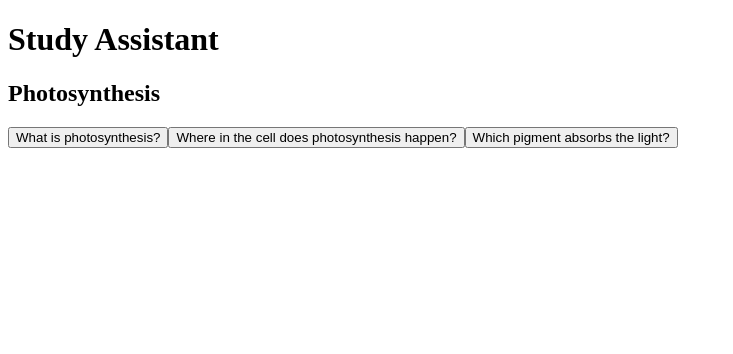
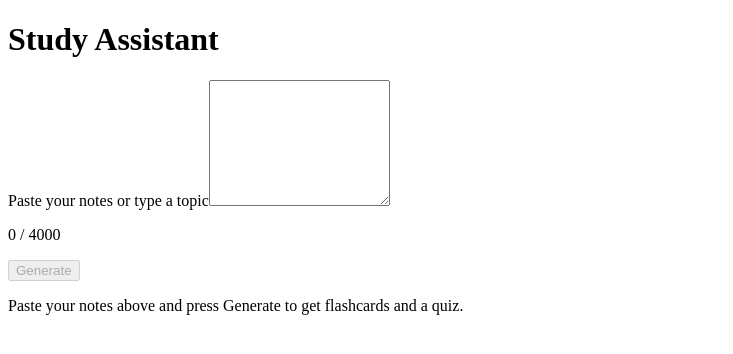
Before and after one commit to RishitheB0T/study-assistant, a React (Vite) app: page / in a window 1280 px wide. Shown: the top 354 px of the page, without its empty margins (0-733 px from the left). Built offline with nearby package versions, Linux system fonts and the light colour scheme.

Commit message:
feat: add TopicForm with character limit and empty state

```diff
--- a/src/App.jsx
+++ b/src/App.jsx
@@ -1,14 +1,29 @@
+import { useState } from 'react'
 import Flashcard from './components/Flashcard.jsx'
+import TopicForm from './components/TopicForm.jsx'
 import { sampleSet } from './lib/sampleSet.js'
 
 function App() {
-  // Calculated from the set each time, so it never needs its own state.
-  const flashcards = sampleSet.items.filter((item) => item.type === 'flashcard')
+  // null means "nothing generated yet", which is the empty state.
+  const [studySet, setStudySet] = useState(null)
+
+  // Fake for now: every topic gives the sample set. Step 1.4 calls the AI here.
+  function handleGenerate() {
+    setStudySet(sampleSet)
+  }
+
+  const flashcards =
+    studySet === null ? [] : studySet.items.filter((item) => item.type === 'flashcard')
 
   return (
     <main>
       <h1>Study Assistant</h1>
-      <h2>{sampleSet.title}</h2>
+      <TopicForm onGenerate={handleGenerate} />
+      {studySet === null ? (
+        <p>Paste your notes above and press Generate to get flashcards and a quiz.</p>
+      ) : (
+        <h2>{studySet.title}</h2>
+      )}
       {flashcards.map((card) => (
         <Flashcard key={card.id} card={card} />
       ))}
--- /dev/null
+++ b/src/components/TopicForm.jsx
@@ -0,0 +1,36 @@
+import { useState } from 'react'
+
+const MAX_LENGTH = 4000
+
+// The free-form text box. It only collects text; App decides what to do with it.
+function TopicForm({ onGenerate }) {
+  const [text, setText] = useState('')
+  const isEmpty = text.trim() === ''
+  const isTooLong = text.length > MAX_LENGTH
+
+  function handleSubmit(event) {
+    event.preventDefault()
+    onGenerate(text.trim())
+  }
+
+  return (
+    <form onSubmit={handleSubmit}>
+      <label htmlFor="notes">Paste your notes or type a topic</label>
+      <textarea
+        id="notes"
+        rows={8}
+        value={text}
+        onChange={(event) => setText(event.target.value)}
+      />
+      <p>
+        {text.length} / {MAX_LENGTH}
+        {isTooLong ? ' (too long, please shorten it)' : ''}
+      </p>
+      <button type="submit" disabled={isEmpty || isTooLong}>
+        Generate
+      </button>
+    </form>
+  )
+}
+
+export default TopicForm
```
